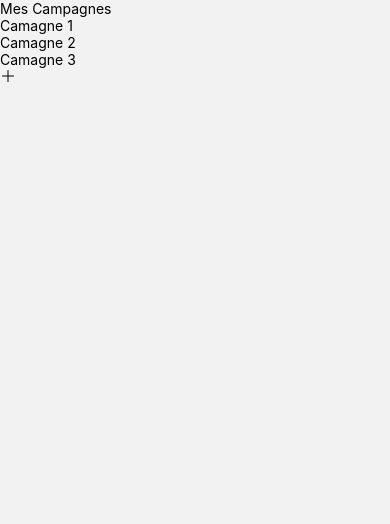
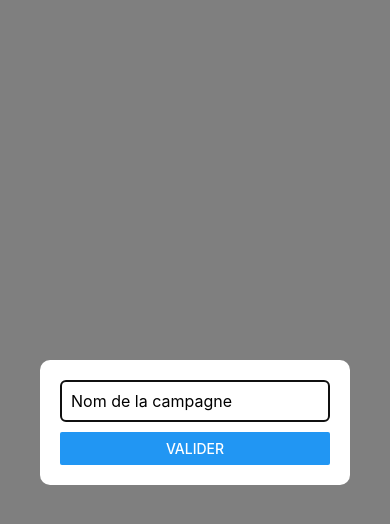
Before and after one commit to Ogust25/jdr-assist, a React Native app: screen /Campaigns in a window 390 px wide. Both pictures are taken after a click on the element 195 px from the left and 76 px from the top of the page. Shown: the top 524 px of the page. Built offline with nearby package versions, Linux system fonts and the light colour scheme.

Commit message:
add modal box for add new campaign

```diff
--- a/src/fakeBDD.json
+++ b/src/fakeBDD.json
@@ -82,41 +82,6 @@
   {
     "id": 2,
     "name": "Camagne 3",
-    "crewMembers": [
-      {
-        "id": 0,
-        "name": "Ougabouga",
-        "race": "Orc",
-        "genre":"Male",
-        "lvl": 5,
-        "classe": "Warrior",
-        "image": "orcMale.png",
-        "stats": {
-          "strength": 5,
-          "dexterity": 4,
-          "constitution": 5,
-          "intelligence": 2,
-          "wisdom": 7,
-          "charisma": 9
-        }
-      },
-      {
-        "id": 1,
-        "name": "Galadriel",
-        "race": "Elf",
-        "genre": "Female",
-        "lvl": 5,
-        "classe": "Mage",
-        "image": "elfFemale.png",
-        "stats": {
-          "strength": 5,
-          "dexterity": 4,
-          "constitution": 5,
-          "intelligence": 2,
-          "wisdom": 7,
-          "charisma": 9
-        }
-      }
-    ]
+    "crewMembers": []
   }
 ]
--- a/src/style/campagnes.jsx
+++ /dev/null
@@ -1,7 +0,0 @@
-import {StyleSheet} from 'react-native';
-
-export const styles = StyleSheet.create({
-    buttonCampagne: {
-        backgroundColor: "red"
-    }
-})
--- /dev/null
+++ b/src/style/campaigns.jsx
@@ -0,0 +1,31 @@
+import { StyleSheet } from "react-native";
+
+export const style = StyleSheet.create({
+  buttonCampagne: {
+    backgroundColor: "red",
+  },
+  container: {
+    flex: 1,
+    justifyContent: "center",
+    alignItems: "center",
+  },
+  modalContainer: {
+    flex: 1,
+    justifyContent: "center",
+    alignItems: "center",
+    backgroundColor: "rgba(0, 0, 0, 0.5)",
+  },
+  modalContent: {
+    backgroundColor: "#fff",
+    padding: 20,
+    borderRadius: 10,
+  },
+  textInput: {
+    borderWidth: 1,
+    borderColor: "#ccc",
+    padding: 10,
+    marginBottom: 10,
+    borderRadius: 5,
+    fontSize: 16,
+  },
+});
--- a/src/views/campaigns.jsx
+++ b/src/views/campaigns.jsx
@@ -1,12 +1,30 @@
-import React from "react";
-import { View, Text, TouchableOpacity } from "react-native";
+import React, { useState } from "react";
+import {
+  View,
+  Text,
+  TouchableOpacity,
+  Modal,
+  TextInput,
+  Button,
+} from "react-native";
 import { useNavigation } from "@react-navigation/native";
 import fakeBDD from "../fakeBDD.json";
 import { BsPlusLg } from "react-icons/bs";
-import { styles } from "../style/campagnes";
+import { style } from "../style/campaigns";
 
 export const Campaigns = () => {
   const navigation = useNavigation();
+  const [modalVisible, setModalVisible] = useState(false);
+  const [textValue, setTextValue] = useState("");
+
+  const handleSubmit = () => {
+    fakeBDD.push({
+      id: Math.random(),
+      name: textValue,
+      crewMembers: [],
+    });
+    setModalVisible(false);
+  };
 
   return (
     <View>
@@ -24,9 +42,30 @@ export const Campaigns = () => {
             </TouchableOpacity>
           );
         })}
-      <TouchableOpacity>
+      <TouchableOpacity onPress={() => setModalVisible(true)}>
         <BsPlusLg />
       </TouchableOpacity>
+
+      <Modal
+        animationType="slide"
+        transparent={false}
+        visible={modalVisible}
+        onRequestClose={() => {
+          setModalVisible(false);
+        }}
+      >
+        <View style={style.modalContainer}>
+          <View style={style.modalContent}>
+            <TextInput
+              style={style.textInput}
+              onChangeText={setTextValue}
+              placeholder="Nom de la campagne"
+              value={textValue}
+            />
+            <Button title="Valider" onPress={handleSubmit} />
+          </View>
+        </View>
+      </Modal>
     </View>
   );
 };
--- a/src/views/crew.jsx
+++ b/src/views/crew.jsx
@@ -6,7 +6,6 @@ import { style } from "../style/crew";
 import { CrewCard } from "../components/CrewCard";
 import { BsPlusLg } from "react-icons/bs";
 import fakeBDD from "../fakeBDD.json";
-import orcMale from "../../public/assets/images/orcMale.png";
 
 export const Crew = () => {
   const route = useRoute();
@@ -17,6 +16,7 @@ export const Crew = () => {
       <Text>Crew</Text>
       <View>
         {fakeBDD[campaignId].crewMembers &&
+        fakeBDD[campaignId].crewMembers.length > 0 ? (
           fakeBDD[campaignId].crewMembers.map((member) => {
             return (
               <CrewCard
@@ -29,7 +29,10 @@ export const Crew = () => {
                 img={member.image}
               />
             );
-          })}
+          })
+        ) : (
+          <Text>Aucun membre d'équipage pour cette campagne.</Text>
+        )}
         <TouchableOpacity>
           <BsPlusLg />
         </TouchableOpacity>
```
